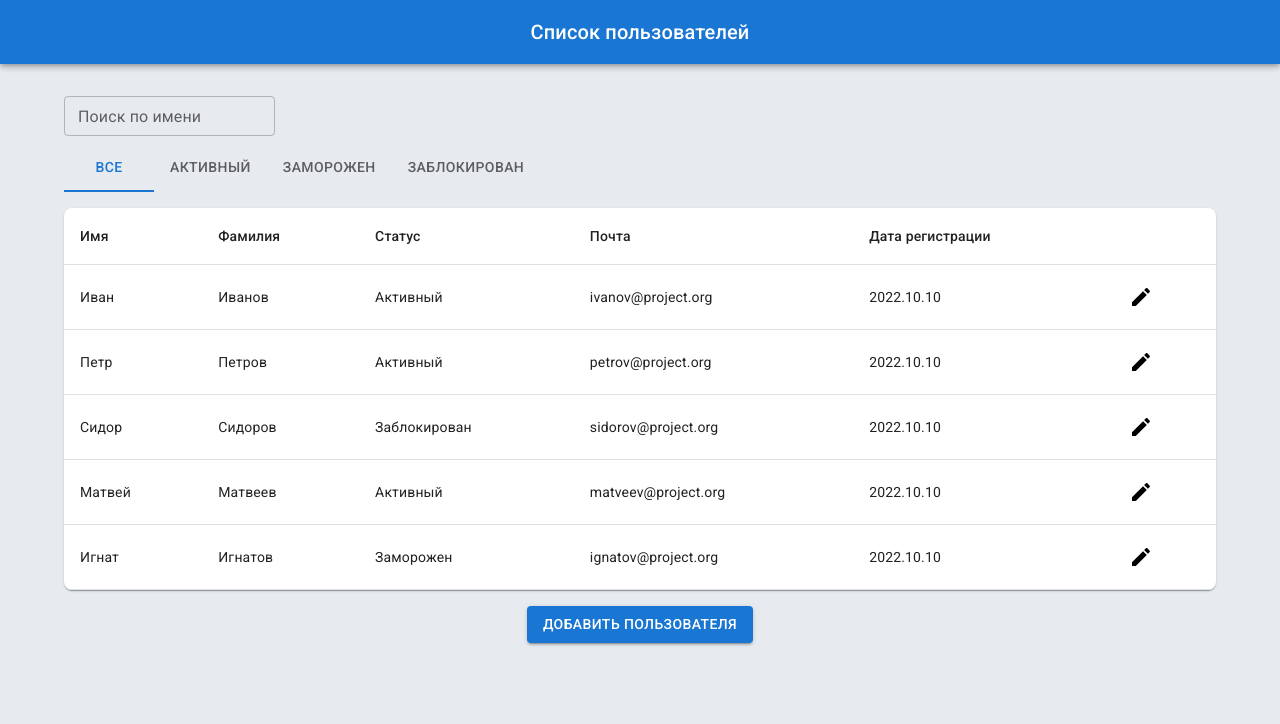
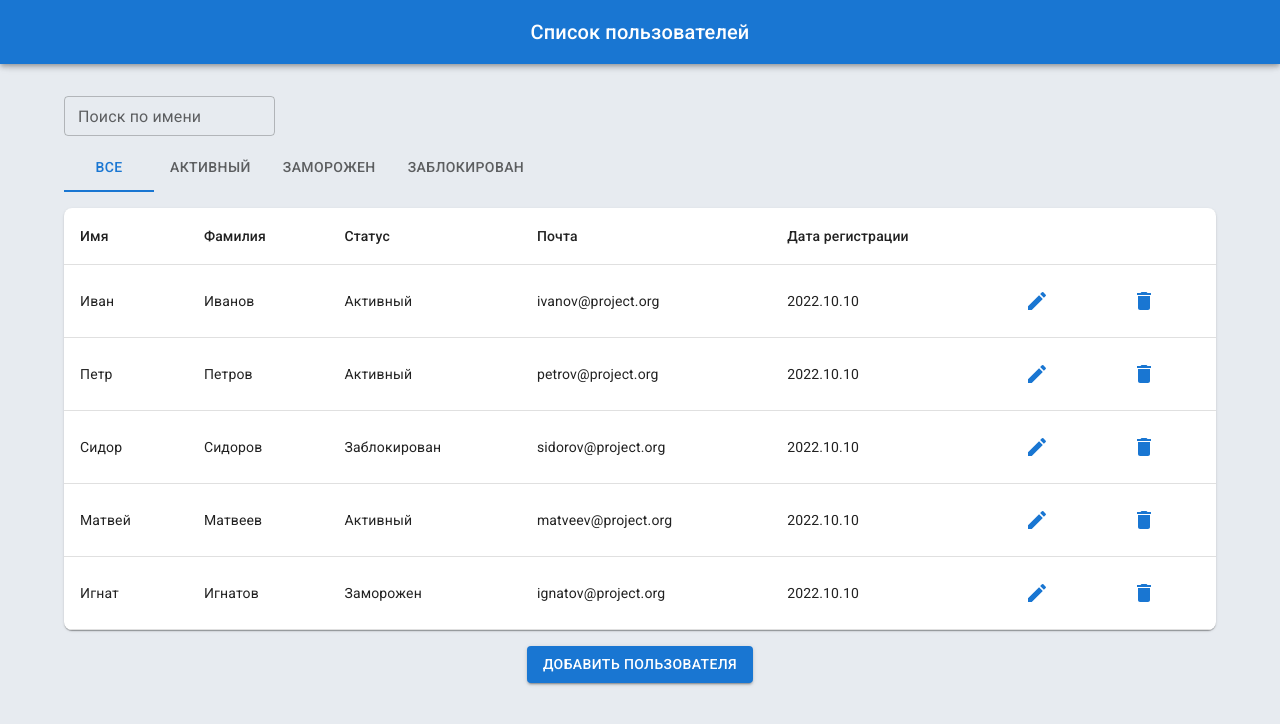
Before and after one commit to NataliaIlina/react-examples, a React app: page / in a window 1280 px wide. Shown: the top 724 px of the page. Built offline with nearby package versions, Linux system fonts and the light colour scheme.

Commit message:
Добавляем IconButton + модальное окно удаления пользователя

```diff
--- a/package.json
+++ b/package.json
@@ -14,6 +14,7 @@
   "dependencies": {
     "@emotion/react": "^11.10.5",
     "@emotion/styled": "^11.10.5",
+    "@mui/icons-material": "^5.10.9",
     "@mui/material": "^5.10.12",
     "react": "18.2.0",
     "react-dom": "18.2.0",
--- a/src/components/CreateUserForm/CreateUserForm.jsx
+++ /dev/null
@@ -1,41 +0,0 @@
-import React, { useState } from 'react';
-import Button from 'ui/Button/Button';
-import Modal from 'ui/Modal/Modal';
-import Flex from 'ui/Flex/Flex';
-import UserFormFields from 'components/UserFormFields/UserFormFields';
-
-const CreateUserForm = () => {
-  const [isModalOpen, setModalOpen] = useState(false);
-  const [values, setValues] = useState({
-    firstName: '',
-    lastName: '',
-    email: '',
-  });
-
-  const openModal = () => {
-    setModalOpen(true);
-  };
-  const closeModal = () => {
-    setModalOpen(false);
-  };
-
-  const onFormSubmit = () => {
-    console.log(values);
-  };
-
-  return (
-    <Flex justifyContent="center">
-      <Button onClick={openModal}>Добавить пользователя</Button>
-      <Modal
-        isOpen={isModalOpen}
-        onClose={closeModal}
-        title="Добавление пользователя"
-        onAccept={onFormSubmit}
-      >
-        <UserFormFields setValues={setValues} values={values} />
-      </Modal>
-    </Flex>
-  );
-};
-
-export default CreateUserForm;
--- /dev/null
+++ b/src/components/CreateUserModal/CreateUserModal.jsx
@@ -0,0 +1,28 @@
+import React, { useState } from 'react';
+import Modal from 'ui/Modal/Modal';
+import UserFormFields from 'components/UserFormFields/UserFormFields';
+
+const CreateUserModal = ({ isModalOpen, closeModal }) => {
+  const [values, setValues] = useState({
+    firstName: '',
+    lastName: '',
+    email: '',
+  });
+
+  const onFormSubmit = () => {
+    console.log(values);
+  };
+
+  return (
+    <Modal
+      isOpen={isModalOpen}
+      onClose={closeModal}
+      title="Добавление пользователя"
+      onAccept={onFormSubmit}
+    >
+      <UserFormFields setValues={setValues} values={values} />
+    </Modal>
+  );
+};
+
+export default CreateUserModal;
--- /dev/null
+++ b/src/components/DeleteUserModal/DeleteUserModal.jsx
@@ -0,0 +1,24 @@
+import React, { useState } from 'react';
+import Modal from 'ui/Modal/Modal';
+import Typography from 'ui/Typography/Typography';
+
+const DeleteUserModal = ({ user, isModalOpen, closeModal }) => {
+  const onFormSubmit = () => {
+    console.log(user.id);
+  };
+
+  return (
+    <Modal
+      isOpen={isModalOpen}
+      onClose={closeModal}
+      title="Удаление пользователя"
+      onAccept={onFormSubmit}
+    >
+      <Typography>
+        {`Вы действительно хотети удалить пользователя ${user.firstName} ${user.lastName}?`}
+      </Typography>
+    </Modal>
+  );
+};
+
+export default DeleteUserModal;
--- a/src/components/EditUserForm/EditUserForm.jsx
+++ b/src/components/EditUserModal/EditUserModal.jsx
@@ -2,7 +2,7 @@ import React, { useState } from 'react';
 import Modal from 'ui/Modal/Modal';
 import UserFormFields from 'components/UserFormFields/UserFormFields';
 
-const EditUserForm = ({ initialValues, isModalOpen, closeModal }) => {
+const EditUserModal = ({ initialValues, isModalOpen, closeModal }) => {
   const [values, setValues] = useState(initialValues);
 
   const onFormSubmit = () => {
@@ -21,4 +21,4 @@ const EditUserForm = ({ initialValues, isModalOpen, closeModal }) => {
   );
 };
 
-export default EditUserForm;
+export default EditUserModal;
--- a/src/components/UsersTable/UsersTable.jsx
+++ b/src/components/UsersTable/UsersTable.jsx
@@ -1,20 +1,27 @@
 import React, { useState } from 'react';
-import { StyledTableWrapper, StyledIcon } from './styled';
+import { StyledTableWrapper } from './styled';
 import { users } from './mock';
 import { STATUS_TITLE } from 'src/constants/common';
 import { FILTERS, TABLE_COLUMNS } from 'components/UsersTable/constants';
 import TextField from 'src/ui/TextField/TextField';
 import Filters from 'ui/Filters/Filters';
-import CreateUserForm from 'components/CreateUserForm/CreateUserForm';
-import EditIcon from 'ui/icons/Edit';
-import EditUserForm from 'components/EditUserForm/EditUserForm';
+import CreateUserModal from 'components/CreateUserModal/CreateUserModal';
+import EditUserModal from 'components/EditUserModal/EditUserModal';
 import Table from 'ui/Table/Table';
+import IconButton from 'ui/IconButton/IconButton';
+import DeleteUserModal from 'components/DeleteUserModal/DeleteUserModal';
+import Flex from 'ui/Flex/Flex';
+import Button from 'ui/Button/Button';
 
 const UserTable = () => {
   const [searchValue, setSearchValue] = useState('');
   const [currentStatus, setCurrentStatus] = useState('all');
   const [currentUser, setCurrentUser] = useState(null);
-  const [isEditModalOpen, setEditModalOpen] = useState(false);
+  const [currentModal, setCurrentModal] = useState(null);
+
+  const openCreateModal = () => {
+    setCurrentModal('create');
+  };
 
   const openEditModal = (user) => {
     setCurrentUser({
@@ -22,12 +29,17 @@ const UserTable = () => {
       lastName: user.lastName,
       email: user.email,
     });
-    setEditModalOpen(true);
+    setCurrentModal('edit');
   };
 
-  const closeEditModal = () => {
+  const openDeleteModal = (user) => {
+    setCurrentUser(user);
+    setCurrentModal('delete');
+  };
+
+  const closeModal = () => {
     setCurrentUser(null);
-    setEditModalOpen(false);
+    setCurrentModal(null);
   };
 
   const onFilterChange = (status) => {
@@ -59,13 +71,22 @@ const UserTable = () => {
     { content: user.registrationDate },
     {
       content: (
-        <StyledIcon
+        <IconButton
           onClick={() => {
             openEditModal(user);
           }}
-        >
-          <EditIcon />
-        </StyledIcon>
+          name="edit"
+        />
+      ),
+    },
+    {
+      content: (
+        <IconButton
+          onClick={() => {
+            openDeleteModal(user);
+          }}
+          name="delete"
+        />
       ),
     },
   ]);
@@ -91,12 +112,25 @@ const UserTable = () => {
         <Table rows={rows} columns={TABLE_COLUMNS} />
       </StyledTableWrapper>
 
-      <CreateUserForm />
+      <Flex justifyContent="center">
+        <Button onClick={openCreateModal}>Добавить пользователя</Button>
+      </Flex>
+
+      <CreateUserModal closeModal={closeModal} isModalOpen={currentModal === 'create'} />
+
       {currentUser && (
-        <EditUserForm
+        <EditUserModal
           initialValues={currentUser}
-          closeModal={closeEditModal}
-          isModalOpen={isEditModalOpen}
+          closeModal={closeModal}
+          isModalOpen={currentModal === 'edit'}
+        />
+      )}
+
+      {currentUser && (
+        <DeleteUserModal
+          user={currentUser}
+          closeModal={closeModal}
+          isModalOpen={currentModal === 'delete'}
         />
       )}
     </>
--- a/src/components/UsersTable/constants.js
+++ b/src/components/UsersTable/constants.js
@@ -1,6 +1,6 @@
 import { STATUS_TITLE } from 'src/constants/common';
 
-export const TABLE_COLUMNS = ['Имя', 'Фамилия', 'Статус', 'Почта', 'Дата регистрации', ''];
+export const TABLE_COLUMNS = ['Имя', 'Фамилия', 'Статус', 'Почта', 'Дата регистрации', '', ''];
 
 export const FILTERS = [
   {
--- a/src/components/UsersTable/styled.js
+++ b/src/components/UsersTable/styled.js
@@ -9,12 +9,3 @@ export const StyledTableWrapper = styled.div`
   overflow-x: auto;
   margin-bottom: 16px;
 `;
-
-export const StyledIcon = styled.div`
-  width: 32px;
-  height: 32px;
-  cursor: pointer;
-  display: flex;
-  justify-content: center;
-  align-items: center;
-`;
--- /dev/null
+++ b/src/ui/IconButton/IconButton.jsx
@@ -0,0 +1,17 @@
+import React from 'react';
+import MuiIconButton from '@mui/material/IconButton';
+import EditIcon from '@mui/icons-material/Edit';
+import DeleteIcon from '@mui/icons-material/Delete';
+
+const iconComponent = {
+  edit: <EditIcon />,
+  delete: <DeleteIcon />,
+};
+
+const IconButton = ({ name, color = 'primary', ...props }) => (
+  <MuiIconButton color={color} {...props}>
+    {iconComponent[name]}
+  </MuiIconButton>
+);
+
+export default IconButton;
--- a/src/ui/Table/Table.jsx
+++ b/src/ui/Table/Table.jsx
@@ -19,8 +19,8 @@ const Table = ({ rows, columns }) => {
         <MuiTable>
           <MuiTableHead>
             <MuiTableRow>
-              {columns.map((column) => (
-                <MuiTableCell key={column}>{column}</MuiTableCell>
+              {columns.map((column, index) => (
+                <MuiTableCell key={index}>{column}</MuiTableCell>
               ))}
             </MuiTableRow>
           </MuiTableHead>
--- a/src/ui/icons/Edit.jsx
+++ /dev/null
@@ -1,10 +0,0 @@
-import React from 'react';
-
-const EditIcon = () => (
-  <svg xmlns="http://www.w3.org/2000/svg" height="24" viewBox="0 0 24 24" width="24">
-    <path d="M0 0h24v24H0z" fill="none" />
-    <path d="M3 17.25V21h3.75L17.81 9.94l-3.75-3.75L3 17.25zM20.71 7.04c.39-.39.39-1.02 0-1.41l-2.34-2.34c-.39-.39-1.02-.39-1.41 0l-1.83 1.83 3.75 3.75 1.83-1.83z" />
-  </svg>
-);
-
-export default EditIcon;
```
Also changed, not shown: 1 other file (tests, documents, lock files or other folders).
